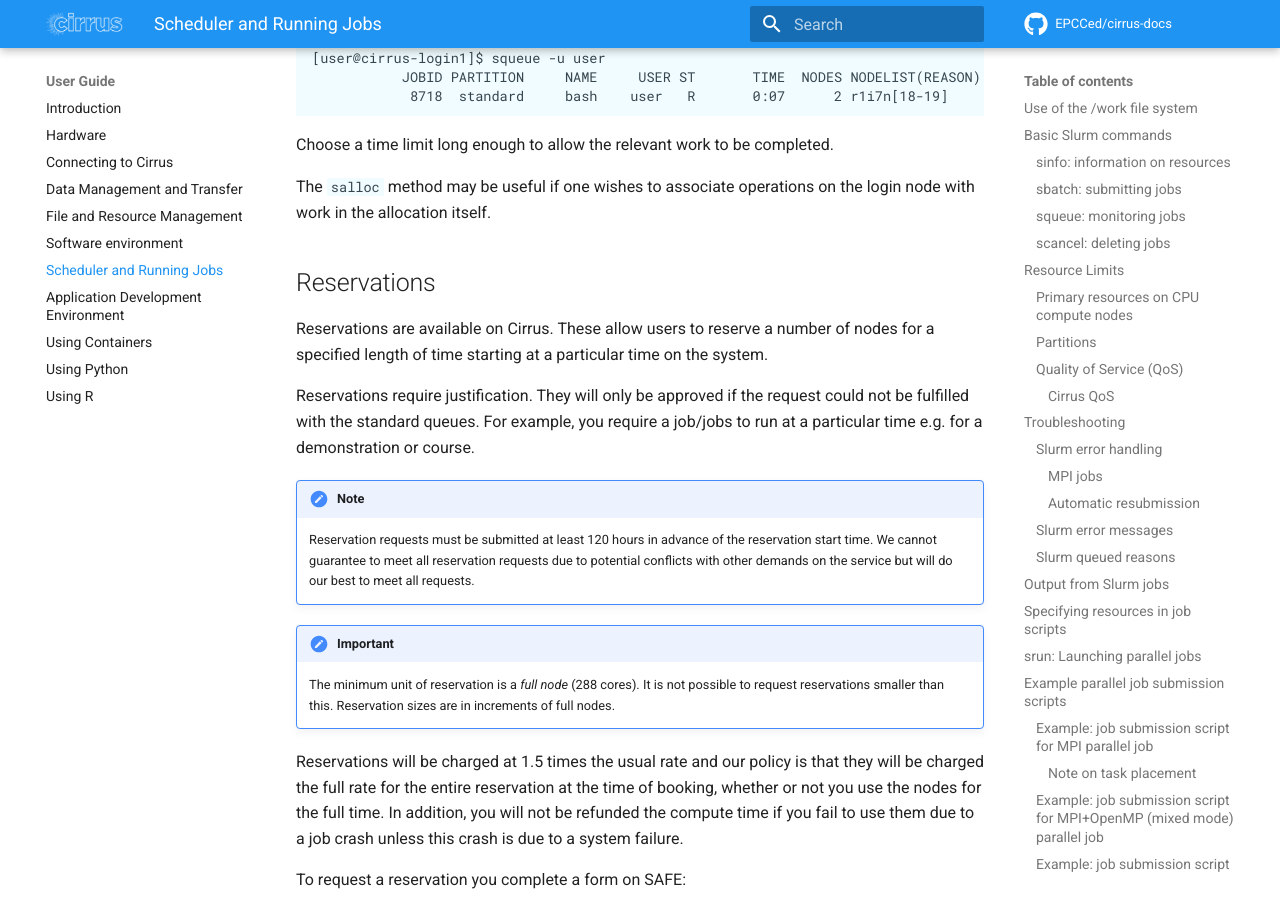
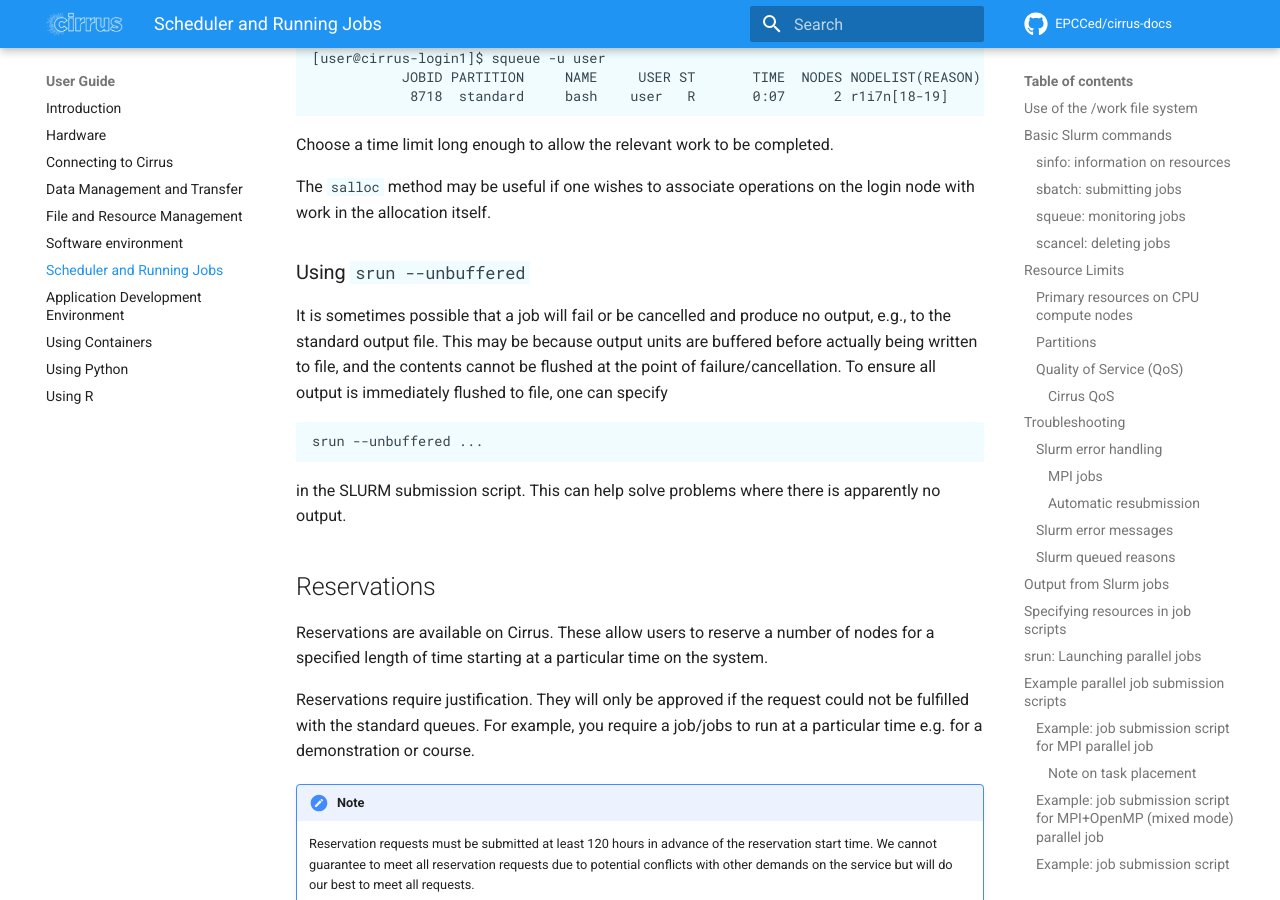
Before and after one commit to EPCCed/cirrus-docs, an MkDocs documentation site: the page built from docs/user-guide/batch.md, in a window 1280 px wide and 900 px high, scrolled down 19603 px. Built offline with MkDocs 1.6.1 and Material for MkDocs 9.7.7, drawn with Linux system fonts in a browser that asks for light colours; comment, search, counter and statistics services are not loaded.

Commit message:
Add srun --unbuffered

````diff
--- a/docs/user-guide/batch.md
+++ b/docs/user-guide/batch.md
@@ -331,6 +331,7 @@ Slurm Job Reasons
 
 For a full list of see [Job
 Reasons](https://slurm.schedmd.com/squeue.html#lbAF)
+
 
 ## Output from Slurm jobs
 
@@ -871,6 +872,22 @@ completed.
 The `salloc` method may be useful if one wishes to associate operations
 on the login node with work in the allocation itself.
 
+
+### Using `srun --unbuffered`
+
+It is sometimes possible that a job will fail or be cancelled and
+produce no output, e.g., to the standard output file. This may be
+because output units are buffered before actually being written
+to file, and the contents cannot be flushed at the point of
+failure/cancellation. To ensure all output is immediately flushed
+to file, one can specify
+```
+srun --unbuffered ...
+```
+in the SLURM submission script. This can help solve problems where
+there is apparently no output.
+
+
 ## Reservations
 
 Reservations are available on Cirrus. These allow users to reserve a
````
